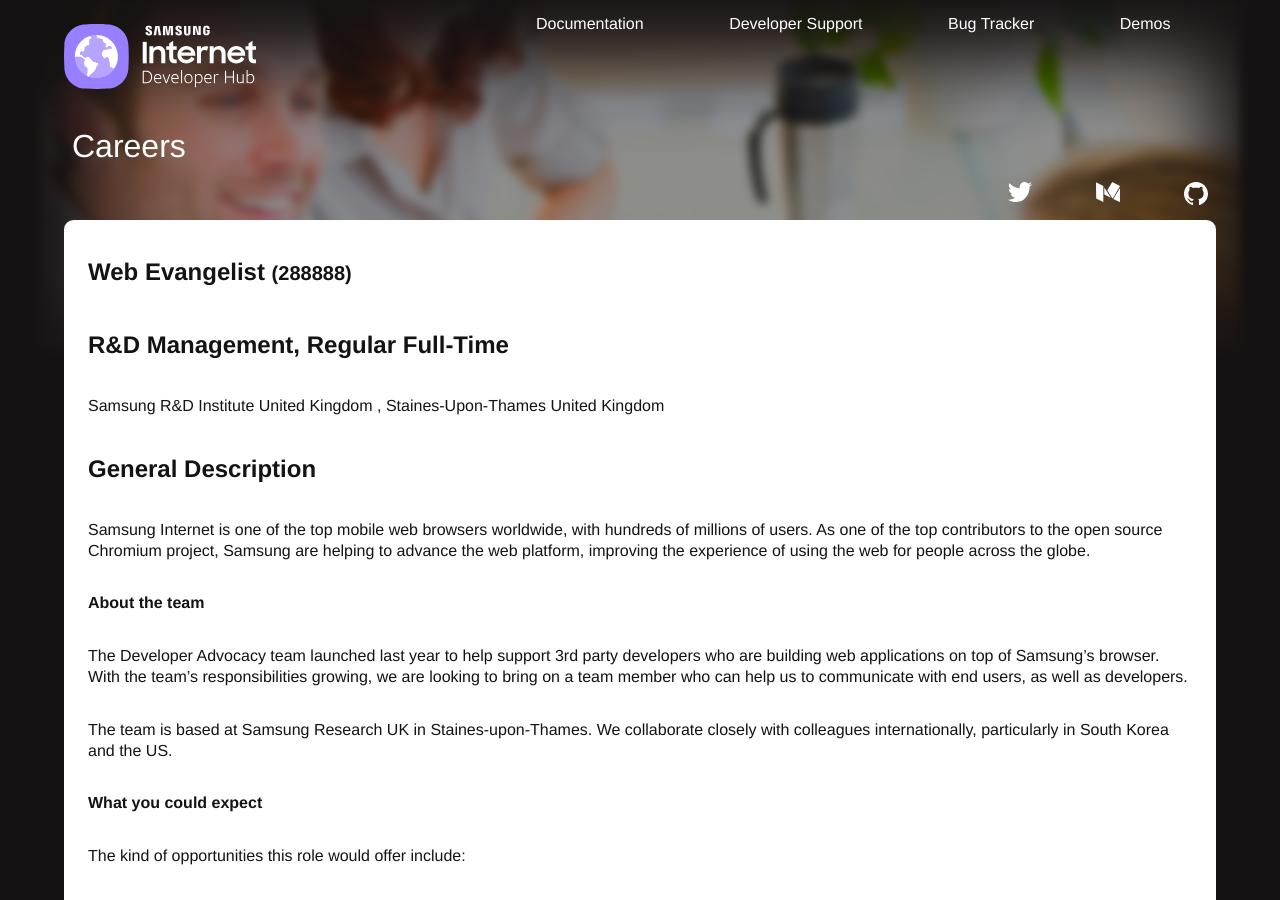
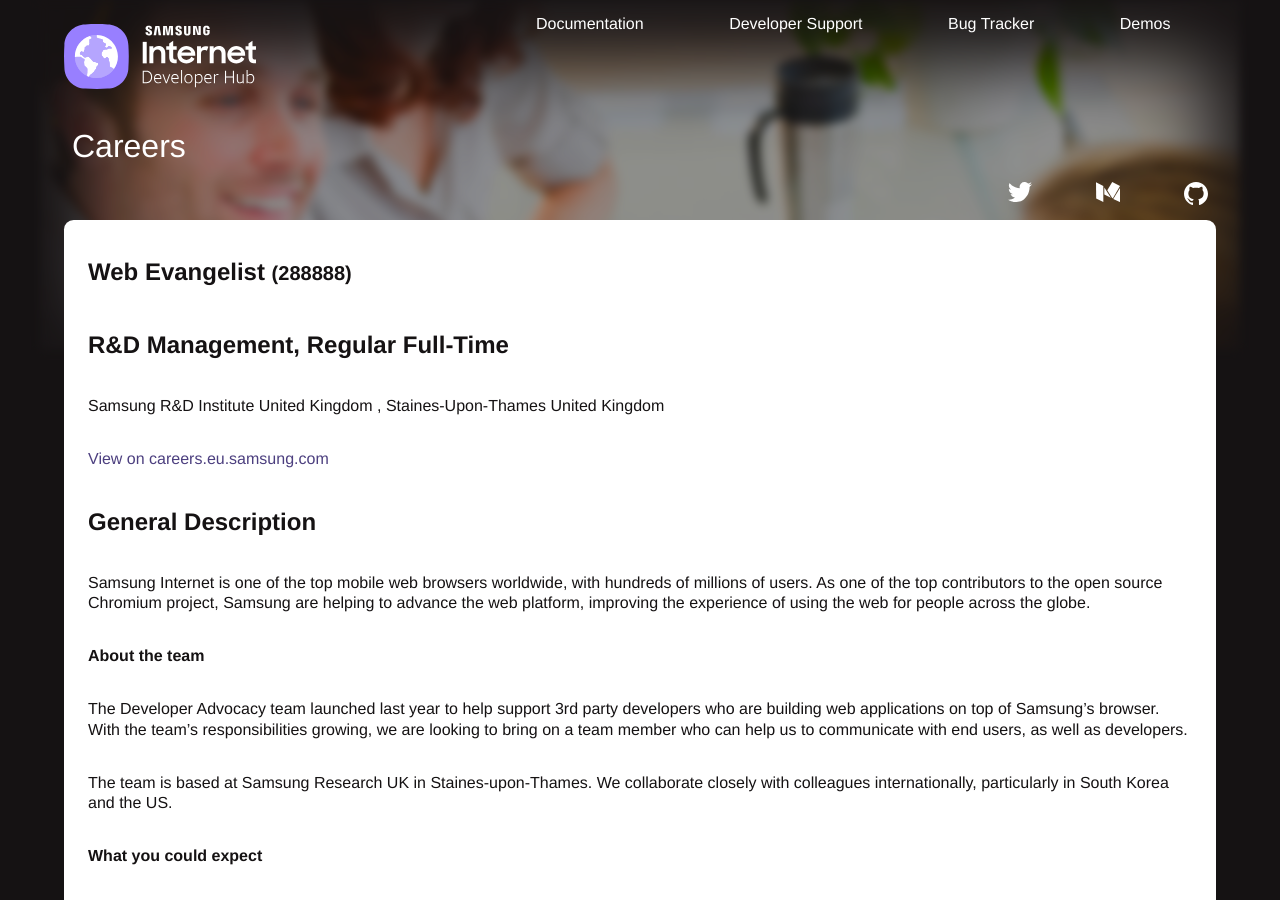
Before and after one commit to SamsungInternet/homepage-archive, a Jekyll site: the page built from careers.md, in a window 1280 px wide and 900 px high. Built offline with Jekyll 4.4.1, drawn with Linux system fonts in a browser that asks for light colours.

Commit message:
Update careers.md

```diff
--- a/careers.md
+++ b/careers.md
@@ -8,6 +8,8 @@
 # Web Evangelist <small>(288888)</small>
 ## R&D Management, Regular Full-Time
 Samsung R&D Institute United Kingdom , Staines-Upon-Thames United Kingdom
+
+[View on careers.eu.samsung.com](https://careers.eu.samsung.com/careers/svc/app/viewSearchJob?reqstnNo=288888)
 
 ## General Description
 Samsung Internet is one of the top mobile web browsers worldwide, with hundreds of millions of users. As one of the
```
